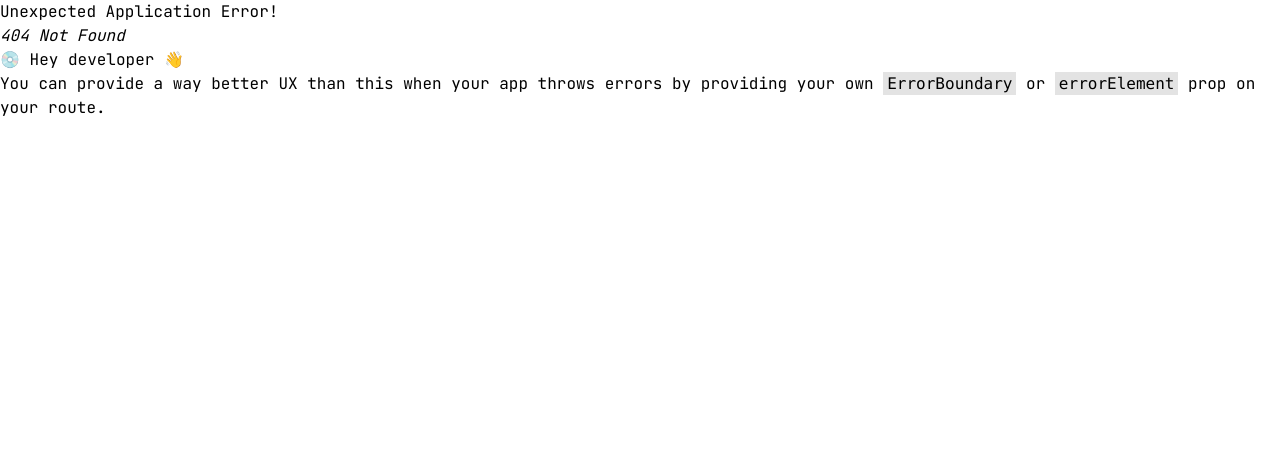
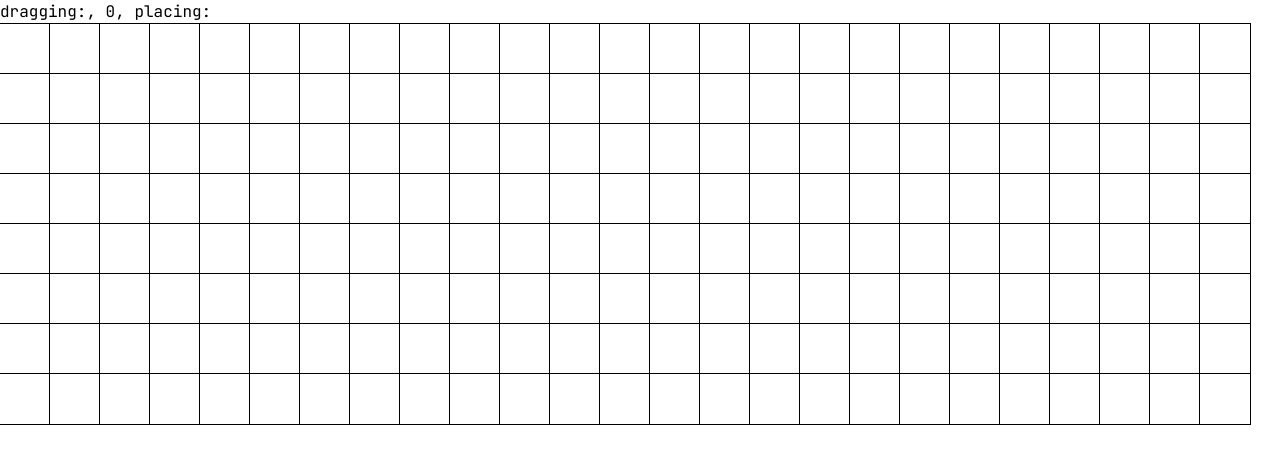
Before and after one commit to lesterfernandez/sorting-pathfinding-visualizer, a React (Vite) app: page /#/debug-grid in a window 1280 px wide. Before the commit this address had no page. Shown: the top 464 px of the page. Built offline with nearby package versions, Linux system fonts and the light colour scheme.

Commit message:
fix: stop pointerleave event bubble (react bug)

```diff
--- a/src/App.tsx
+++ b/src/App.tsx
@@ -1,4 +1,5 @@
 import { createHashRouter, redirect, RouterProvider } from "react-router-dom";
+import Debug from "./Debug";
 import PathfindingDemo from "./pathfinding/PathfindingDemo";
 import { SortingDemo } from "./sorting/SortingDemo";
 
@@ -15,10 +16,13 @@ const router = createHashRouter([
     path: "pathfinding",
     element: <PathfindingDemo />,
   },
+  {
+    path: "debug-grid",
+    element: <Debug />,
+  },
 ]);
 
 export function App() {
   return <RouterProvider router={router} />;
 }
-
 export default App;
--- /dev/null
+++ b/src/Debug.tsx
@@ -0,0 +1,95 @@
+export default () => {
+  let dragging = false;
+  let placing = false;
+  const processed = new Set<string>();
+
+  const print = (e: React.PointerEvent<HTMLDivElement>) => {
+    document.getElementById(
+      "status"
+    )!.innerText = `${e.type} , dragging:${dragging} ${processed.size} placing:${placing} id:${e.currentTarget.id}`;
+  };
+
+  const pointerOver = (e: React.PointerEvent<HTMLDivElement>) => {
+    const target = e.currentTarget as HTMLDivElement;
+    print(e);
+    if (!dragging || processed.has(target.id)) return;
+    setBlock(target);
+    processed.add(target.id);
+    print(e);
+  };
+
+  const pointerDown = (e: React.PointerEvent<HTMLDivElement>) => {
+    const target = e.currentTarget as HTMLDivElement;
+    placing = isBlockEmpty(target);
+    dragging = true;
+    processed.add(target.id);
+    print(e);
+    setBlock(target);
+    if (target.hasPointerCapture(e.pointerId)) {
+      target.releasePointerCapture(e.pointerId);
+    }
+  };
+
+  function setBlock(element: HTMLDivElement) {
+    element.style.background = placing ? "green" : "white";
+  }
+
+  function isBlockEmpty(element: HTMLDivElement) {
+    return element.style.background === "white";
+  }
+
+  const disableDrawing = (e: React.PointerEvent<HTMLDivElement>) => {
+    if (e.target !== e.currentTarget && e.type === "pointerleave") return;
+    if (!dragging) return;
+    document.getElementById("disabled")!.innerText = `${e.type} + ${new Date().getMilliseconds()}`;
+    dragging = false;
+    processed.clear();
+  };
+
+  return (
+    <>
+      <p id="disabled"></p>
+      <p id="status">
+        dragging:{dragging}, {processed.size}, placing:{placing}
+      </p>
+      <main
+        onPointerUp={disableDrawing}
+        onPointerCancel={disableDrawing}
+        onPointerLeave={disableDrawing}
+        id="main"
+        style={{
+          display: "grid",
+          gridTemplateColumns: "repeat(auto-fit, 50px)",
+          userSelect: "none",
+          touchAction: "none",
+          WebkitTouchCallout: "none",
+          WebkitUserSelect: "none",
+          KhtmlUserSelect: "none",
+          MozUserSelect: "none",
+        }}
+      >
+        {Array.from({ length: 200 }, (_, i) => (
+          <div
+            id={`${i}`}
+            key={i}
+            style={{
+              background: "white",
+              width: "50px",
+              height: "50px",
+              outline: "black solid 1px",
+              userSelect: "none",
+              touchAction: "none",
+              WebkitTouchCallout: "none",
+              WebkitUserSelect: "none",
+              KhtmlUserSelect: "none",
+              MozUserSelect: "none",
+            }}
+            onPointerOver={pointerOver}
+            onPointerDown={pointerDown}
+            // onPointerLeave={e => e.stopPropagation()}
+          ></div>
+        ))}
+      </main>
+    </>
+  );
+};
--- a/src/pathfinding/usePathfindingGrid.tsx
+++ b/src/pathfinding/usePathfindingGrid.tsx
@@ -87,6 +87,8 @@ export default (rowCount: number) => {
     <div
       className="absolute inset-0 grid auto-rows-min grid-cols-[repeat(23,_minmax(0,_1fr))] grid-rows-[repeat(23,_minmax(0,_1fr))] gap-0 overflow-hidden"
       onPointerLeave={disableDrawing}
+      onPointerUp={disableDrawing}
+      onPointerCancel={disableDrawing}
     >
       {Array.from({ length: rowCount ** 2 }).map((_, i) => {
         if (i === targetId) {
@@ -94,7 +96,8 @@ export default (rowCount: number) => {
             <div
               id={`${i}`}
               key={`pf-${i}`}
-              className="h-[42px] touch-none select-none bg-red-500 outline-dashed outline-1 outline-gray-300"
+              onPointerLeave={e => e.stopPropagation()}
+              className="touch-none select-none bg-red-500 outline-dashed outline-1 outline-gray-300"
             ></div>
           );
         }
@@ -104,7 +107,8 @@ export default (rowCount: number) => {
             <div
               id={`${i}`}
               key={`pf-${i}`}
-              className="h-[42px] touch-none select-none bg-blue-500 outline-dashed outline-1 outline-gray-300"
+              onPointerLeave={e => e.stopPropagation()}
+              className="touch-none select-none bg-blue-500 outline-dashed outline-1 outline-gray-300"
             ></div>
           );
         }
@@ -115,9 +119,8 @@ export default (rowCount: number) => {
             key={`pf-${i}`}
             onPointerDown={handlePointerDown}
             onPointerOver={handlePointerOver}
-            onPointerUp={disableDrawing}
-            onPointerCancel={disableDrawing}
-            className="h-[42px] touch-none select-none bg-white outline-dashed outline-1 outline-gray-300"
+            onPointerLeave={e => e.stopPropagation()}
+            className="touch-none select-none bg-white outline-dashed outline-1 outline-gray-300"
           ></div>
         );
       })}
```
